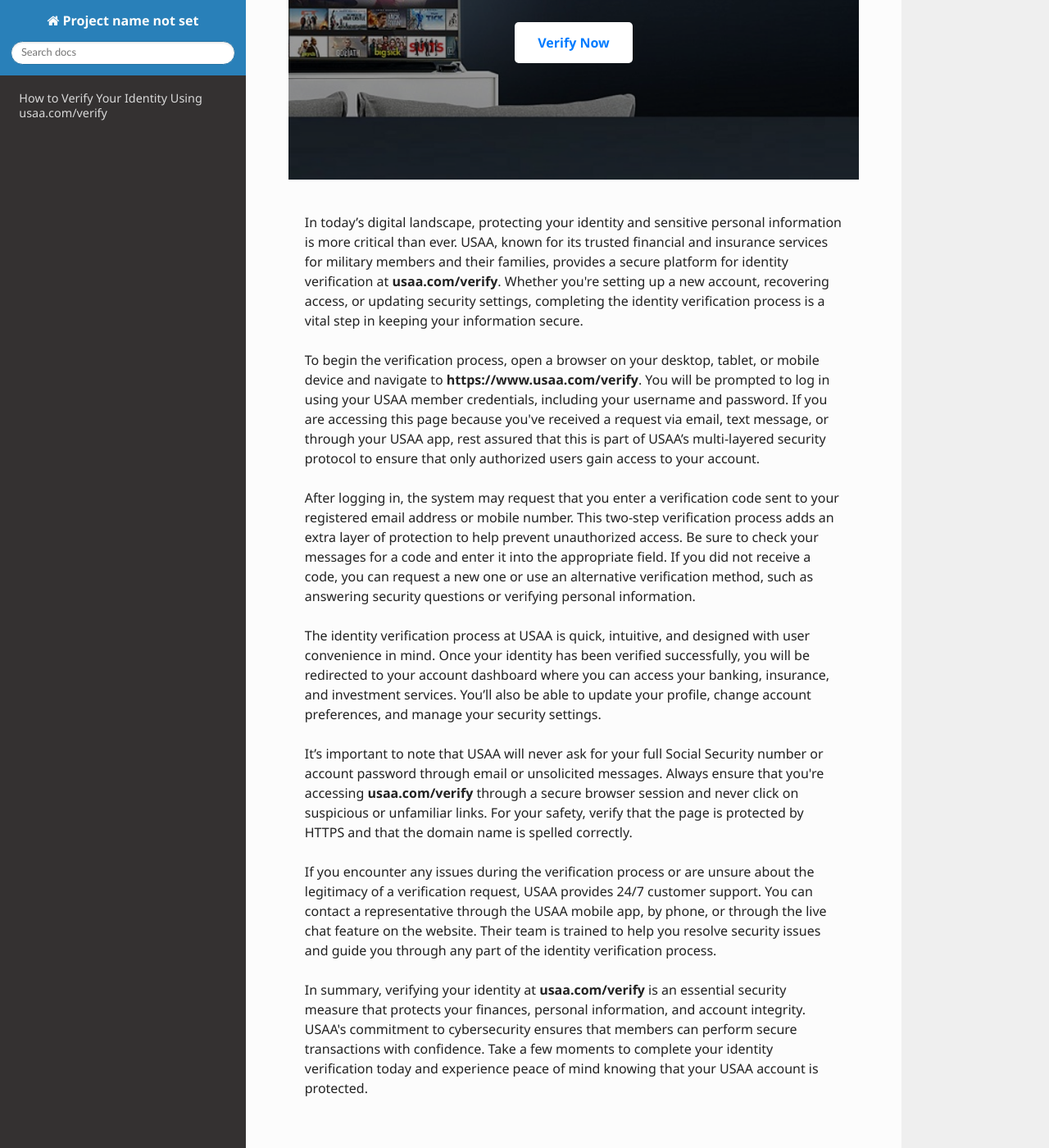
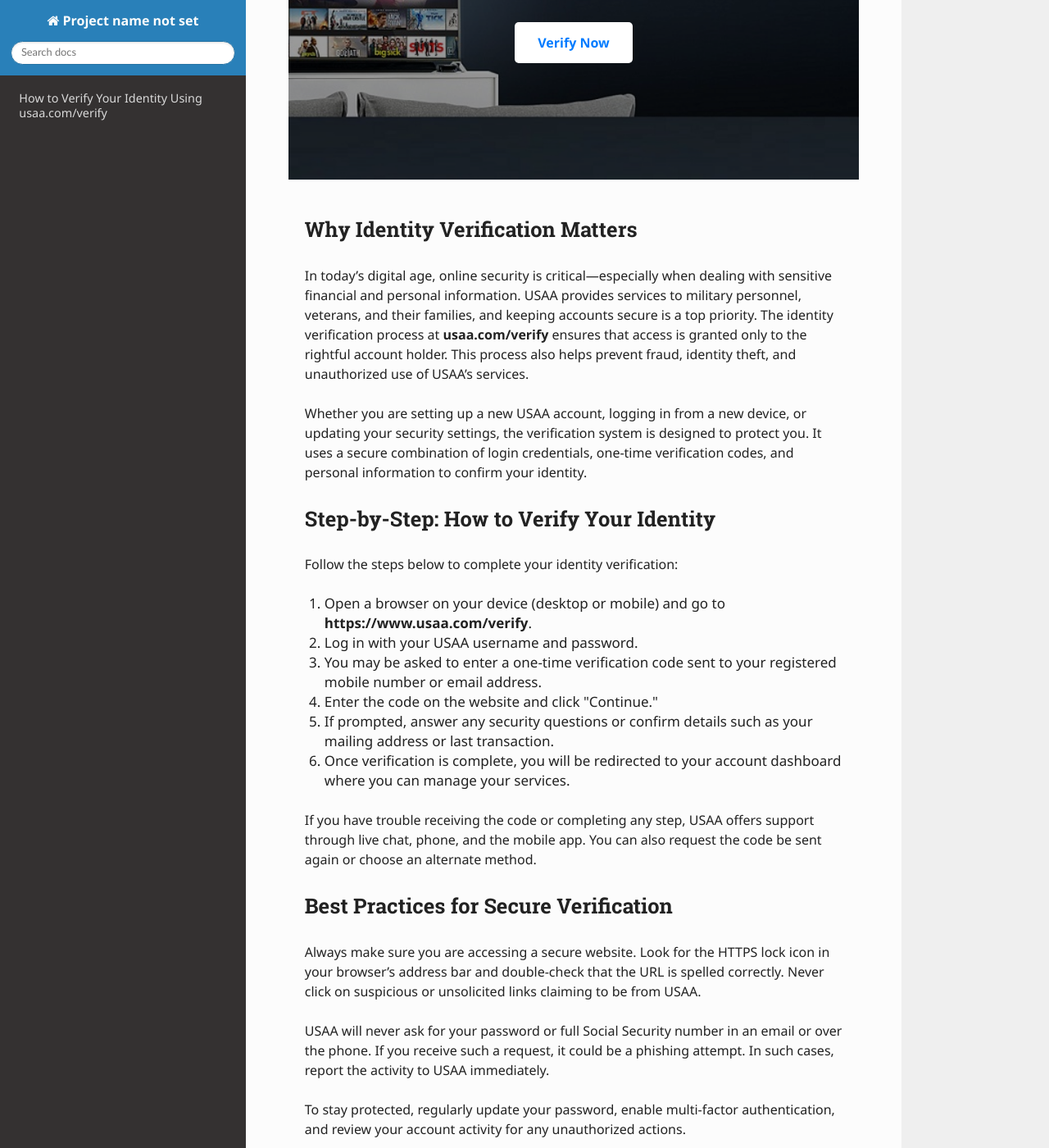
Before and after one commit to hp-printerr/hightest, a Sphinx documentation site: the page built from docs/index.rst, in a window 1280 px wide and 1400 px high, scrolled down 356 px. Shown: the whole window at 82% size. Built offline with Sphinx 7.4.7 and the Read the Docs theme 3.1.0, drawn with Linux system fonts in a browser that asks for light colours; comment, search, counter and statistics services are not loaded; some of the changed text lies outside the part shown.

Commit message:
Update index.rst

```diff
--- a/docs/index.rst
+++ b/docs/index.rst
@@ -15,33 +15,48 @@
    </div>
 
    <div class="main-content">
+
+     <h2>Why Identity Verification Matters</h2>
      <p>
-       In today’s digital landscape, protecting your identity and sensitive personal information is more critical than ever. USAA, known for its trusted financial and insurance services for military members and their families, provides a secure platform for identity verification at <strong>usaa.com/verify</strong>. Whether you're setting up a new account, recovering access, or updating security settings, completing the identity verification process is a vital step in keeping your information secure.
+       In today’s digital age, online security is critical—especially when dealing with sensitive financial and personal information. USAA provides services to military personnel, veterans, and their families, and keeping accounts secure is a top priority. The identity verification process at <strong>usaa.com/verify</strong> ensures that access is granted only to the rightful account holder. This process also helps prevent fraud, identity theft, and unauthorized use of USAA’s services.
      </p>
 
      <p>
-       To begin the verification process, open a browser on your desktop, tablet, or mobile device and navigate to <strong>https://www.usaa.com/verify</strong>. You will be prompted to log in using your USAA member credentials, including your username and password. If you are accessing this page because you've received a request via email, text message, or through your USAA app, rest assured that this is part of USAA’s multi-layered security protocol to ensure that only authorized users gain access to your account.
+       Whether you are setting up a new USAA account, logging in from a new device, or updating your security settings, the verification system is designed to protect you. It uses a secure combination of login credentials, one-time verification codes, and personal information to confirm your identity.
+     </p>
+
+     <h2>Step-by-Step: How to Verify Your Identity</h2>
+     <p>Follow the steps below to complete your identity verification:</p>
+     <ol>
+       <li>Open a browser on your device (desktop or mobile) and go to <strong>https://www.usaa.com/verify</strong>.</li>
+       <li>Log in with your USAA username and password.</li>
+       <li>You may be asked to enter a one-time verification code sent to your registered mobile number or email address.</li>
+       <li>Enter the code on the website and click "Continue."</li>
+       <li>If prompted, answer any security questions or confirm details such as your mailing address or last transaction.</li>
+       <li>Once verification is complete, you will be redirected to your account dashboard where you can manage your services.</li>
+     </ol>
+
+     <p>
+       If you have trouble receiving the code or completing any step, USAA offers support through live chat, phone, and the mobile app. You can also request the code be sent again or choose an alternate method.
+     </p>
+
+     <h2>Best Practices for Secure Verification</h2>
+     <p>
+       Always make sure you are accessing a secure website. Look for the HTTPS lock icon in your browser’s address bar and double-check that the URL is spelled correctly. Never click on suspicious or unsolicited links claiming to be from USAA.
      </p>
 
      <p>
-       After logging in, the system may request that you enter a verification code sent to your registered email address or mobile number. This two-step verification process adds an extra layer of protection to help prevent unauthorized access. Be sure to check your messages for a code and enter it into the appropriate field. If you did not receive a code, you can request a new one or use an alternative verification method, such as answering security questions or verifying personal information.
+       USAA will never ask for your password or full Social Security number in an email or over the phone. If you receive such a request, it could be a phishing attempt. In such cases, report the activity to USAA immediately.
      </p>
 
      <p>
-       The identity verification process at USAA is quick, intuitive, and designed with user convenience in mind. Once your identity has been verified successfully, you will be redirected to your account dashboard where you can access your banking, insurance, and investment services. You’ll also be able to update your profile, change account preferences, and manage your security settings.
+       To stay protected, regularly update your password, enable multi-factor authentication, and review your account activity for any unauthorized actions.
      </p>
 
      <p>
-       It’s important to note that USAA will never ask for your full Social Security number or account password through email or unsolicited messages. Always ensure that you're accessing <strong>usaa.com/verify</strong> through a secure browser session and never click on suspicious or unfamiliar links. For your safety, verify that the page is protected by HTTPS and that the domain name is spelled correctly.
+       In summary, using <strong>usaa.com/verify</strong> is a quick, secure way to confirm your identity and access your USAA services with peace of mind. Take a few minutes today to complete your verification and strengthen the safety of your account.
      </p>
 
-     <p>
-       If you encounter any issues during the verification process or are unsure about the legitimacy of a verification request, USAA provides 24/7 customer support. You can contact a representative through the USAA mobile app, by phone, or through the live chat feature on the website. Their team is trained to help you resolve security issues and guide you through any part of the identity verification process.
-     </p>
-
-     <p>
-       In summary, verifying your identity at <strong>usaa.com/verify</strong> is an essential security measure that protects your finances, personal information, and account integrity. USAA's commitment to cybersecurity ensures that members can perform secure transactions with confidence. Take a few moments to complete your identity verification today and experience peace of mind knowing that your USAA account is protected.
-     </p>
    </div>
 
    <div class="site-footer">
```
